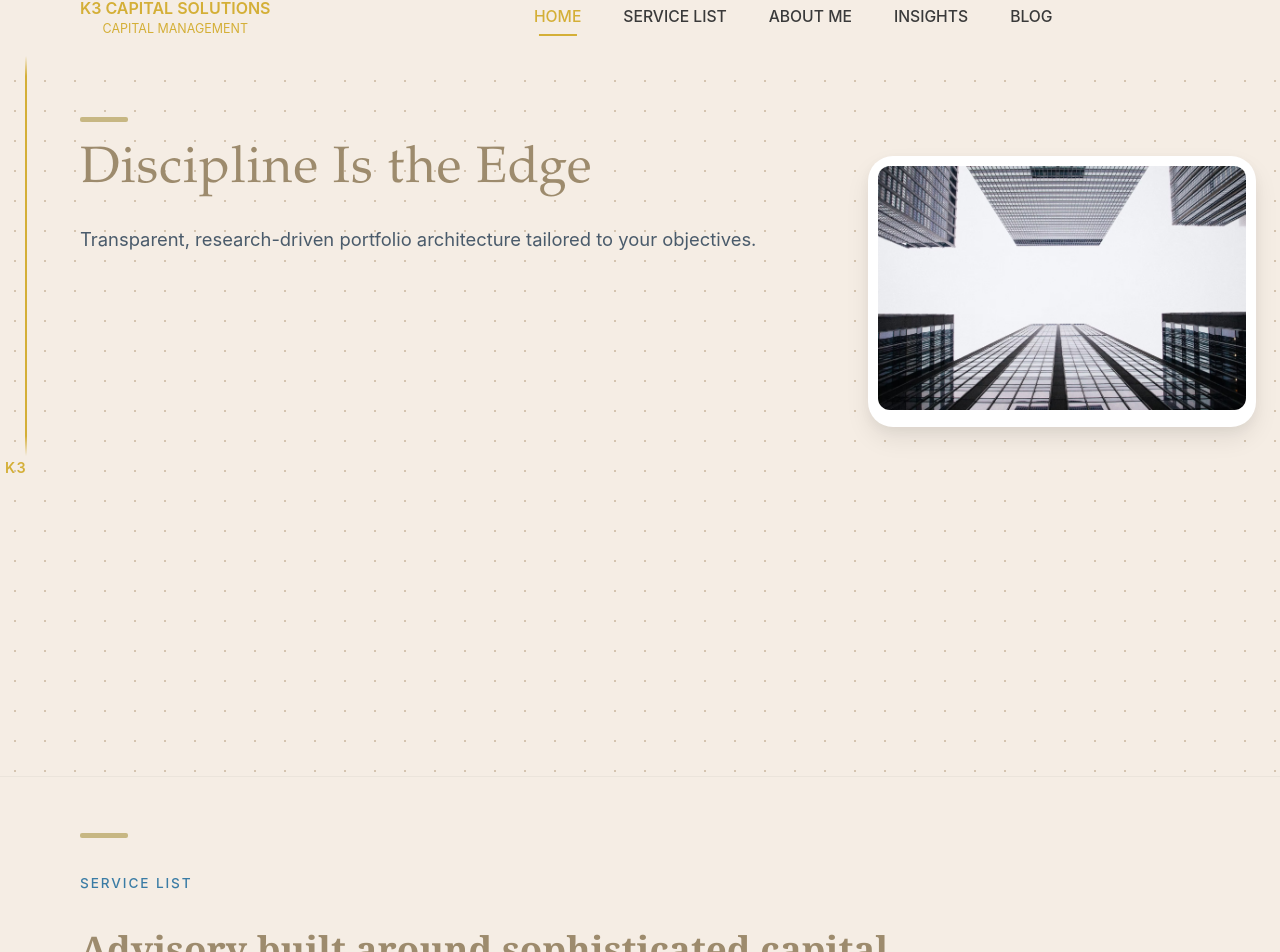
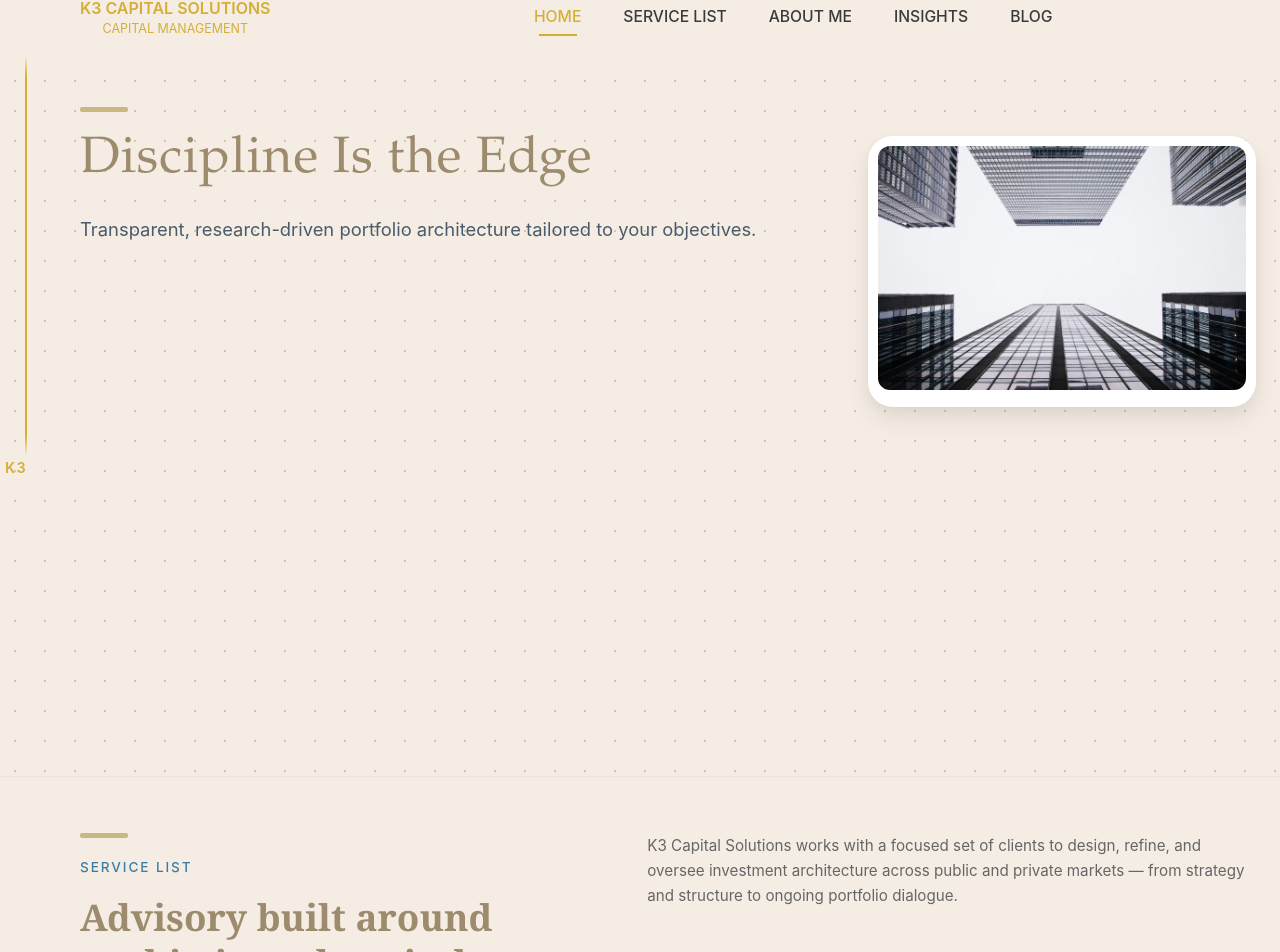
Before and after one commit to indarss/K3CapitalSolutions, a Next.js app: page / in a window 1280 px wide. Shown: the part 22-974 px from the top of the page. Built offline with nearby package versions, Linux system fonts and the light colour scheme.

Commit message:
fixes
fixes

```diff
--- a/app/globals.css
+++ b/app/globals.css
@@ -477,7 +477,7 @@ section#about .hero-eyebrow {
   box-shadow:
     0 12px 24px rgba(0, 0, 0, 0.08),
     0 4px 12px rgba(0, 0, 0, 0.04);
-  margin-top: 100px;
+  margin-top: 80px;
   margin-bottom: -80px;
 }
 
@@ -693,22 +693,25 @@ section#about .profile-card:hover {
   gap: 60px;
   align-items: flex-start;
   margin-bottom: 48px;
+  row-gap: 24px;
 }
 
 .services-header-left {
   display: flex;
   flex-direction: column;
-  gap: 16px;
-  grid-column: 1 / -1;
+  gap: 0;
 }
 
 .services-header-left .hero-eyebrow {
   color: #3a7ca5;
+  grid-column: 1 / -1;
+  margin-bottom: 16px;
 }
 
 .services-header-right {
   display: flex;
   align-items: flex-start;
+  flex-direction: column;
 }
 
 .services-header .highlight-bar {
```
